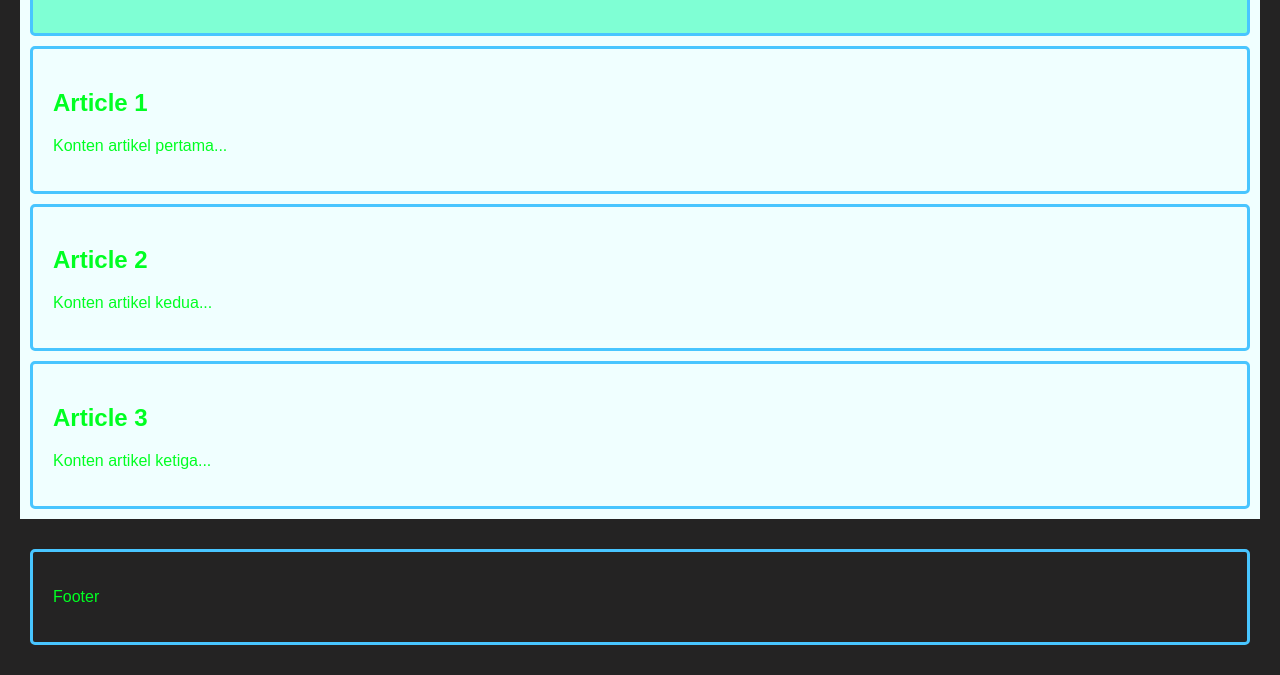
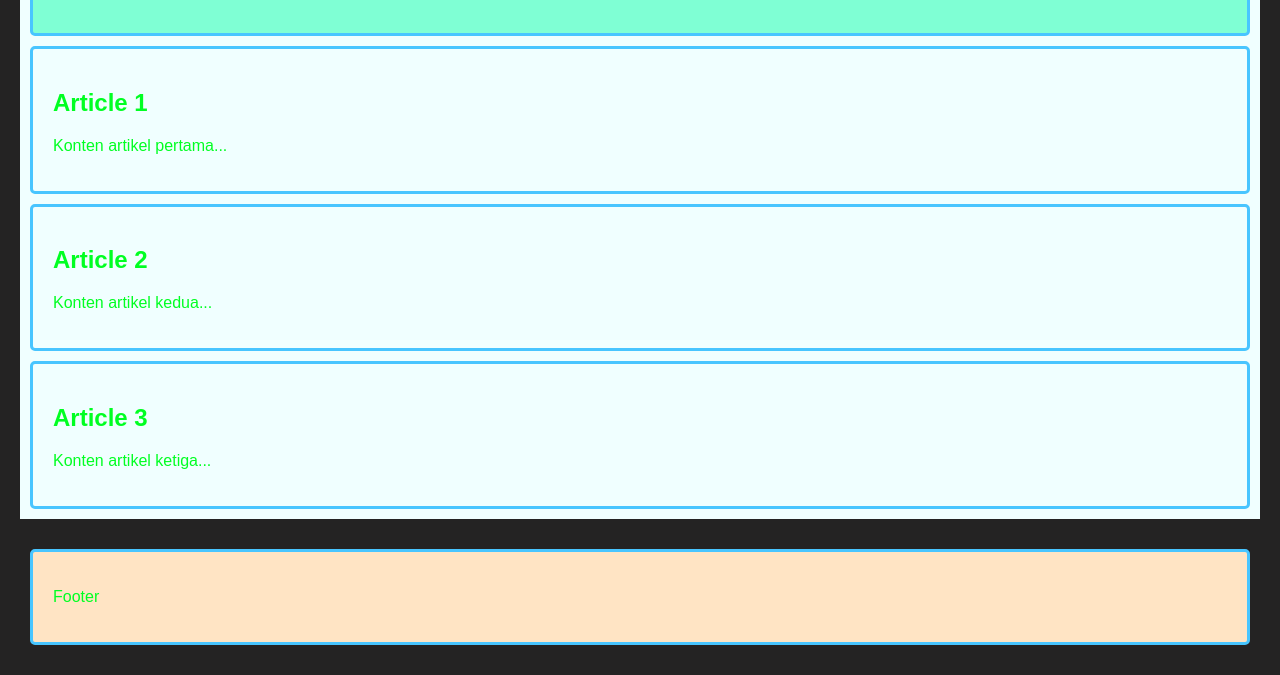
Before and after one commit to veronymus/latihan-01, a plain HTML site: page veronymus.html in a window 1280 px wide. Shown: the part 344-1019 px from the top of the page. Drawn offline with Linux system fonts and the light colour scheme.

Commit message:
..........

```diff
--- a/veronymus.html
+++ b/veronymus.html
@@ -31,7 +31,13 @@
             margin: 10px;
             background-color: aquamarine;
         }
-        footer,
+        footer {
+            padding: 20px;
+            border: 3px solid #48c5ff;
+            border-radius: 5px;
+            margin: 10px;
+            background-color: bisque;
+        }
         article {
             padding: 20px;
             border: 3px solid #48c5ff;
```
